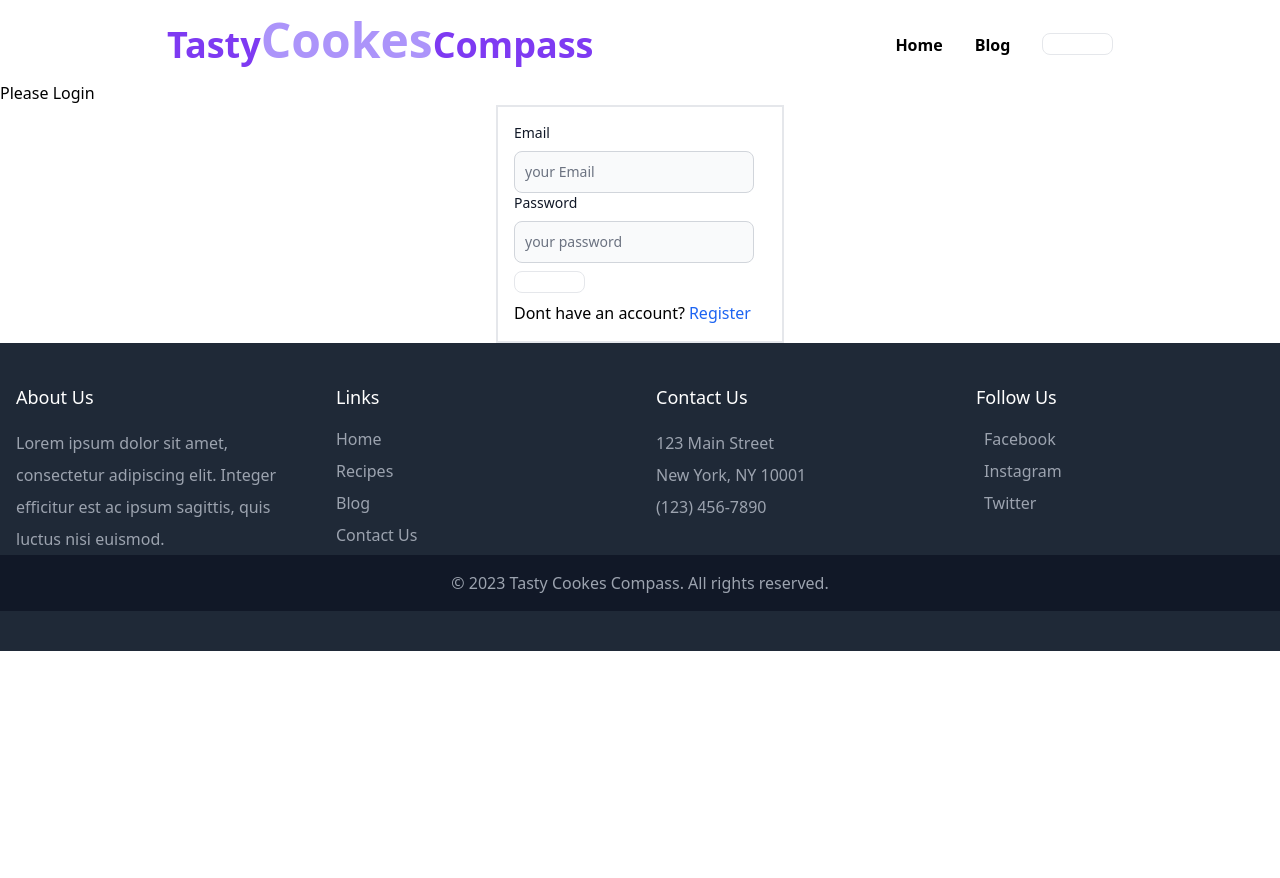
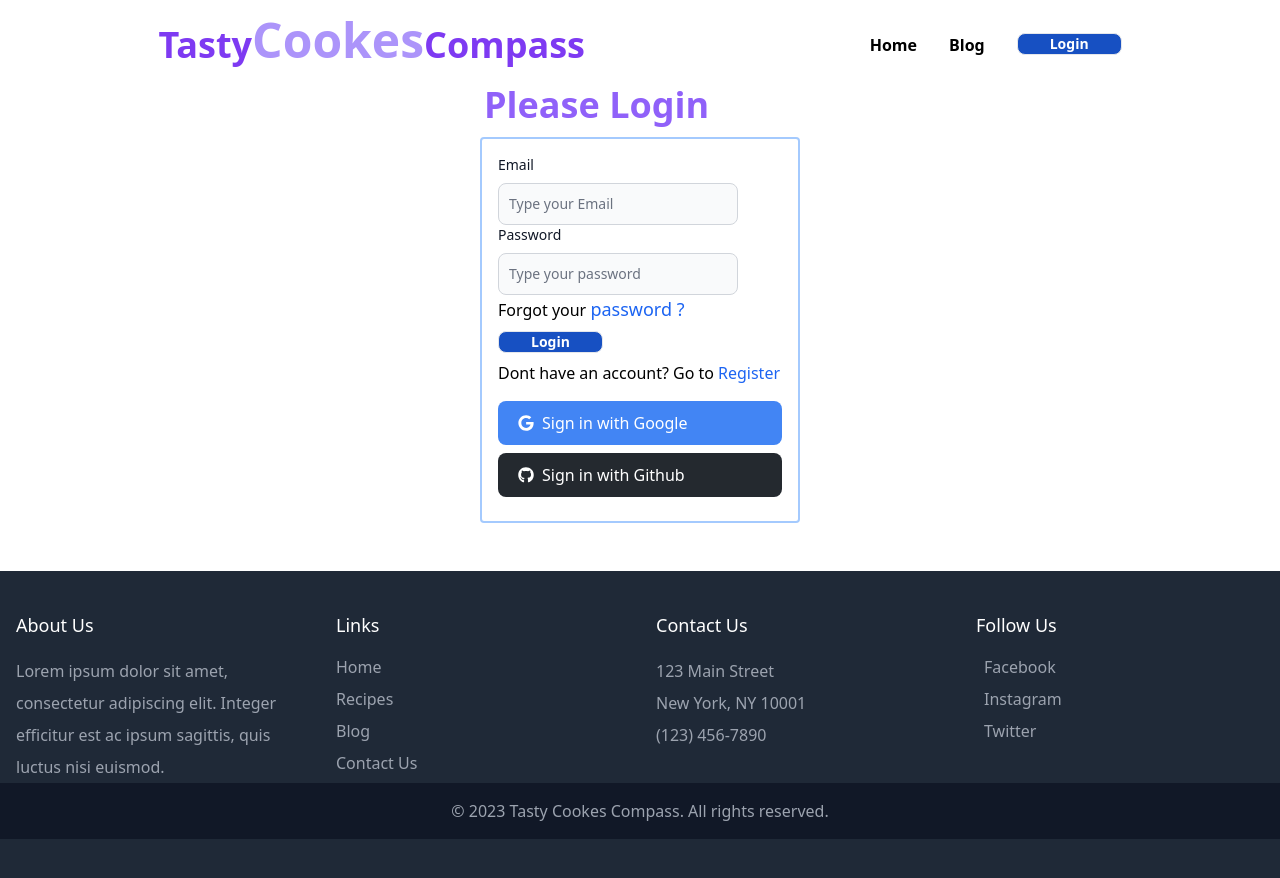
Before and after one commit to Zehad-Sarkar/tasty-cooks-compass-client, a React (Vite) app: page /login in a window 1280 px wide. Before the commit the page ends 800 px from the top, so only its background shows below. Built offline with nearby package versions, Linux system fonts and the light colour scheme; no server answers.

Commit message:
firebase install and configuration with ignor secret keys

```diff
--- a/package.json
+++ b/package.json
@@ -10,6 +10,7 @@
     "preview": "vite preview"
   },
   "dependencies": {
+    "firebase": "^9.21.0",
     "flowbite": "^1.6.5",
     "flowbite-react": "^0.4.4",
     "localforage": "^1.10.0",
--- /dev/null
+++ b/src/firebase/firebase.config.js
@@ -0,0 +1,28 @@
+// Import the functions you need from the SDKs you need
+import { initializeApp } from "firebase/app";
+// TODO: Add SDKs for Firebase products that you want to use
+// https://firebase.google.com/docs/web/setup#available-libraries
+
+// Your web app's Firebase configuration
+console.log(import.meta.env.VITE_APIKEY)
+const firebaseConfig = {
+  apiKey:import.meta.env.VITE_APIKEY,
+  authDomain:import.meta.env.VITE_AUTHDOMAIN,
+  projectId:import.meta.env.VITE_PROJECTID,
+  storageBucket:import.meta.env.VITE_STORAGEBUCKET,
+  messagingSenderId:import.meta.env.VITE_MESSAGINGSENDERID,
+  appId:import.meta.env.VITE_APPID,
+};
+// const firebaseConfig = {
+//   apiKey: "AIzaSyAa6QHXJRcb95rJBnXkdGfmo1CCFQbJR4k",
+//   authDomain: "tasty-cookes-compass.firebaseapp.com",
+//   projectId: "tasty-cookes-compass",
+//   storageBucket: "tasty-cookes-compass.appspot.com",
+//   messagingSenderId: "731418475509",
+//   appId: "1:731418475509:web:f57b7997e0b0b825a27ebc",
+// };
+
+// Initialize Firebase
+const app = initializeApp(firebaseConfig);
+
+export default app;
--- a/src/index.css
+++ b/src/index.css
@@ -1,3 +1,23 @@
 @tailwind base;
 @tailwind components;
 @tailwind utilities;
+
+
+
+.btn {
+  @apply px-4 font-bold text-white rounded-lg;
+  background-color: #1750c2;
+}
+
+.btn:hover {
+  background-color: #9424d1;
+}
+
+.btn:focus {
+  outline: none;
+  box-shadow: 0 0 0 2px #83a2df;
+}
+
+.btn-link{
+  @apply text-blue-600 text-lg
+}
--- a/src/main.jsx
+++ b/src/main.jsx
@@ -4,8 +4,10 @@ import App from "./App.jsx";
 import "./index.css";
 import { RouterProvider } from "react-router-dom";
 import router from "./routes/Routes.jsx";
-
+import AuthProvider from "./provider/AuthProvider.jsx";
 
 ReactDOM.createRoot(document.getElementById("root")).render(
-  <RouterProvider router={router}></RouterProvider>
+  <AuthProvider>
+    <RouterProvider router={router}></RouterProvider>
+  </AuthProvider>
 );
--- /dev/null
+++ b/src/provider/AuthProvider.jsx
@@ -0,0 +1,17 @@
+import React, { createContext, useState } from "react";
+import { getAuth } from "firebase/auth";
+import app from "../firebase/firebase.config";
+
+
+const auth = getAuth(app)
+
+const AuthContext=createContext(null)
+const AuthProvider = ({ children }) => {
+  const [user, setUser] = useState(null);
+
+  return <div>
+    {children}
+  </div>;
+};
+
+export default AuthProvider;
--- a/src/sharedPages/footer/Footer.jsx
+++ b/src/sharedPages/footer/Footer.jsx
@@ -3,7 +3,7 @@ import React from 'react';
 const Footer = () => {
   return (
     <div>
-      <footer className="py-10 bg-gray-800">
+      <footer className="py-10 mt-12 bg-gray-800">
         <div className="container px-4 mx-auto">
           <div className="flex flex-wrap -mx-4">
             <div className="px-4 mb-4 md:w-1/4 md:mb-0">
--- a/src/sharedPages/header/Header.jsx
+++ b/src/sharedPages/header/Header.jsx
@@ -32,7 +32,7 @@ const Header = () => {
           to="/login"
           className={({ isActive }) => (isActive ? "active" : "")}
         >
-          {user ? <>profile</> : <Button to='/login'> Login</Button>}
+          {user ? <>profile</> : <Button to='/login' className="btn">Login</Button>}
         </NavLink>
       </div>
     </div>
--- a/src/sharedPages/login/Login.jsx
+++ b/src/sharedPages/login/Login.jsx
@@ -1,22 +1,31 @@
 import { Button } from "flowbite-react";
-import React, { useState } from "react";
+import React, { useRef, useState } from "react";
 import { Link } from "react-router-dom";
+import { FaGoogle ,FaGithub} from "react-icons/fa";
 
 const Login = () => {
   const [error, setError] = useState("");
+  const emailRef=useRef()
 
-  const handleLogin = event => {
-    event.preventDefault()
+  const handleLogin = (event) => {
+    event.preventDefault();
     const form = event.target;
     const email = form.email.value;
     const password = form.password.value;
-    console.log(email,password);
-}
+    console.log(email, password);
+  };
+
+  // reset password event handler
+  const handleResetPassword = event => {
+    console.log(emailRef.current.value);
+  }
   return (
     <div>
-      <h1>Please Login</h1>
+      <h1 className="p-1 mx-auto mb-2 text-4xl font-extrabold text-purple-500 w-80">
+        Please Login
+      </h1>
       <form onSubmit={handleLogin}>
-        <div className="p-4 mx-auto border-2 w-72">
+        <div className="p-4 mx-auto border-2 border-blue-300 rounded w-80">
           <div className="">
             <label
               htmlFor="email"
@@ -28,8 +37,9 @@ const Login = () => {
               type="email"
               name="email"
               id="email"
+              ref={emailRef}
               className="w-60 bg-gray-50 border border-gray-300 text-gray-900 text-sm rounded-lg focus:ring-blue-500 focus:border-blue-500 block p-2.5  dark:placeholder-gray-400 dark:text-white dark:focus:ring-blue-500 dark:focus:border-blue-500"
-              placeholder="your Email"
+              placeholder="Type your Email"
               required
             ></input>
           </div>
@@ -45,19 +55,36 @@ const Login = () => {
               name="password"
               id="passsword"
               className="w-60 bg-gray-50 border border-gray-300 text-gray-900 text-sm rounded-lg focus:ring-blue-500 focus:border-blue-500 block p-2.5  dark:placeholder-gray-400 dark:text-white dark:focus:ring-blue-500 dark:focus:border-blue-500"
-              placeholder="your password"
+              placeholder="Type your password"
               required
             ></input>
+            <p>
+              Forgot your <button onClick={handleResetPassword} className="btn-link">password ?</button>
+            </p>
           </div>
-          <Button type="submit" className="mt-2">
+          <Button type="submit" className="mt-2 btn">
             Login
           </Button>
           <p className="mt-2">
-            Dont have an account?
+            Dont have an account? Go to
             <Link to="/register" className="text-blue-600 ms-1">
               Register
             </Link>
           </p>
+          <div className="mt-4">
+            <button
+              type="button"
+              className="text-white w-full bg-[#4285F4] hover:bg-[#4285F4]/90 focus:ring-4 focus:outline-none focus:ring-[#4285F4]/50 font-medium rounded-lg text-md px-5 py-2.5 text-center inline-flex items-center dark:focus:ring-[#4285F4]/55 mr-2 mb-2"
+            >
+              <FaGoogle className="mr-2"></FaGoogle> Sign in with Google
+            </button>
+            <button
+              type="button"
+              className="text-white w-full bg-[#24292F] hover:bg-[#24292F]/90 focus:ring-4 focus:outline-none focus:ring-[#24292F]/50 font-medium rounded-lg text-md px-5 py-2.5 text-center inline-flex items-center dark:focus:ring-gray-500 dark:hover:bg-[#050708]/30 mr-2 mb-2"
+            >
+              <FaGithub className="mr-2"></FaGithub> Sign in with Github
+            </button>
+          </div>
         </div>
       </form>
     </div>
--- a/src/sharedPages/register/Register.jsx
+++ b/src/sharedPages/register/Register.jsx
@@ -1,9 +1,10 @@
 import { Button } from "flowbite-react";
 import React, { useState } from "react";
 import { Link } from "react-router-dom";
+import "../../../src/index.css";
 
 const Register = () => {
-const [error,setError]=useState('')
+  const [error, setError] = useState("");
 
   const handleRegister = (event) => {
     event.preventDefault();
@@ -17,9 +18,11 @@ const [error,setError]=useState('')
 
   return (
     <div className="m-4">
-      <h1>Please Register</h1>
+      <h1 className="p-1 mx-auto mb-2 text-4xl font-extrabold text-purple-500 w-80">
+        Please Register
+      </h1>
       <form onSubmit={handleRegister}>
-        <div className="p-4 mx-auto border-2 w-72">
+        <div className="p-4 mx-auto border-2 border-blue-300 rounded w-80">
           <div className="">
             <label
               htmlFor="name"
@@ -83,7 +86,7 @@ const [error,setError]=useState('')
               required
             ></input>
           </div>
-          <Button type="submit" className="mt-2">
+          <Button type="submit" className="mt-2 btn">
             Register
           </Button>
           <p className="mt-2">
```
Also changed, not shown: 1 other file (tests, documents, lock files or other folders).
